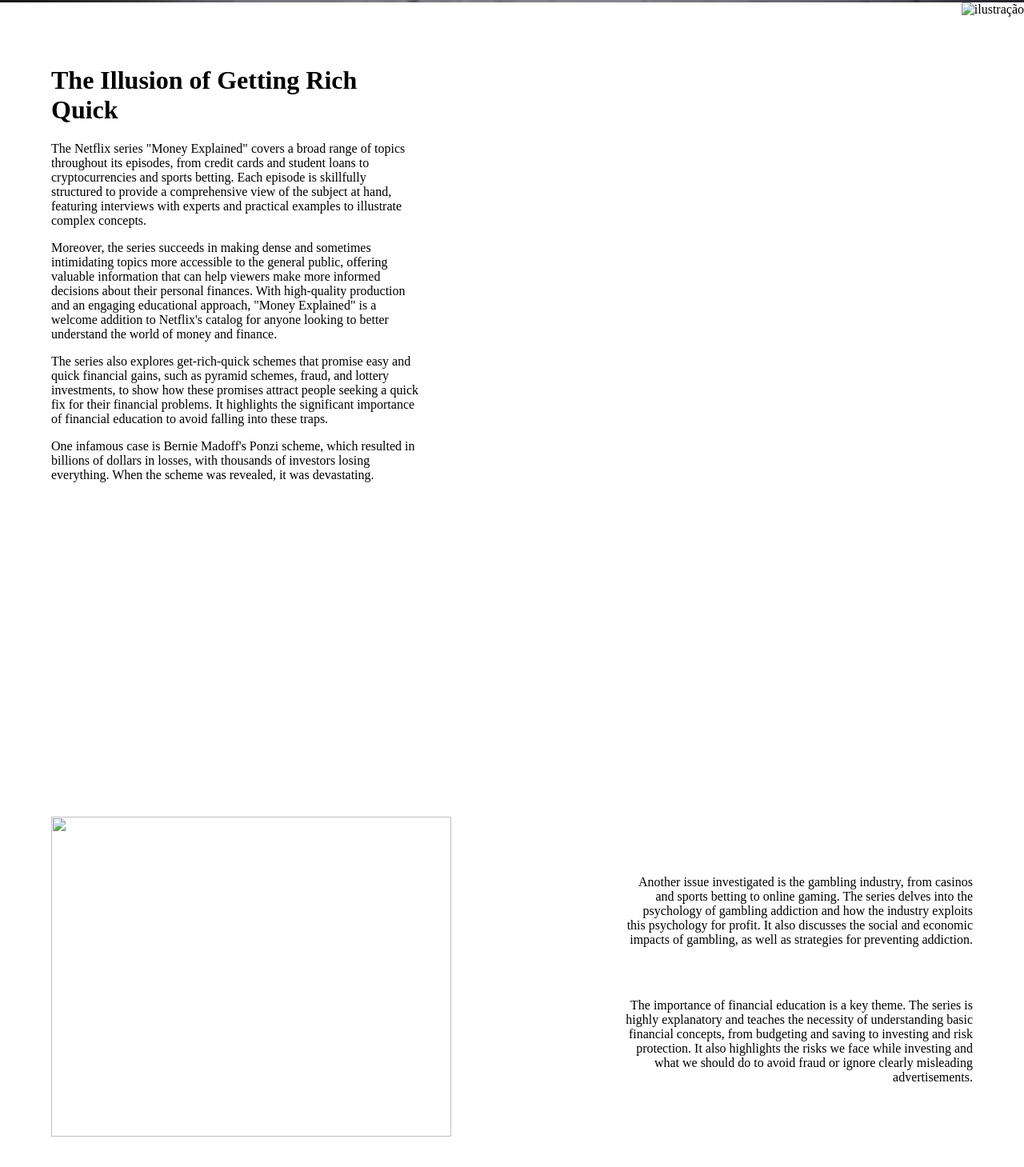
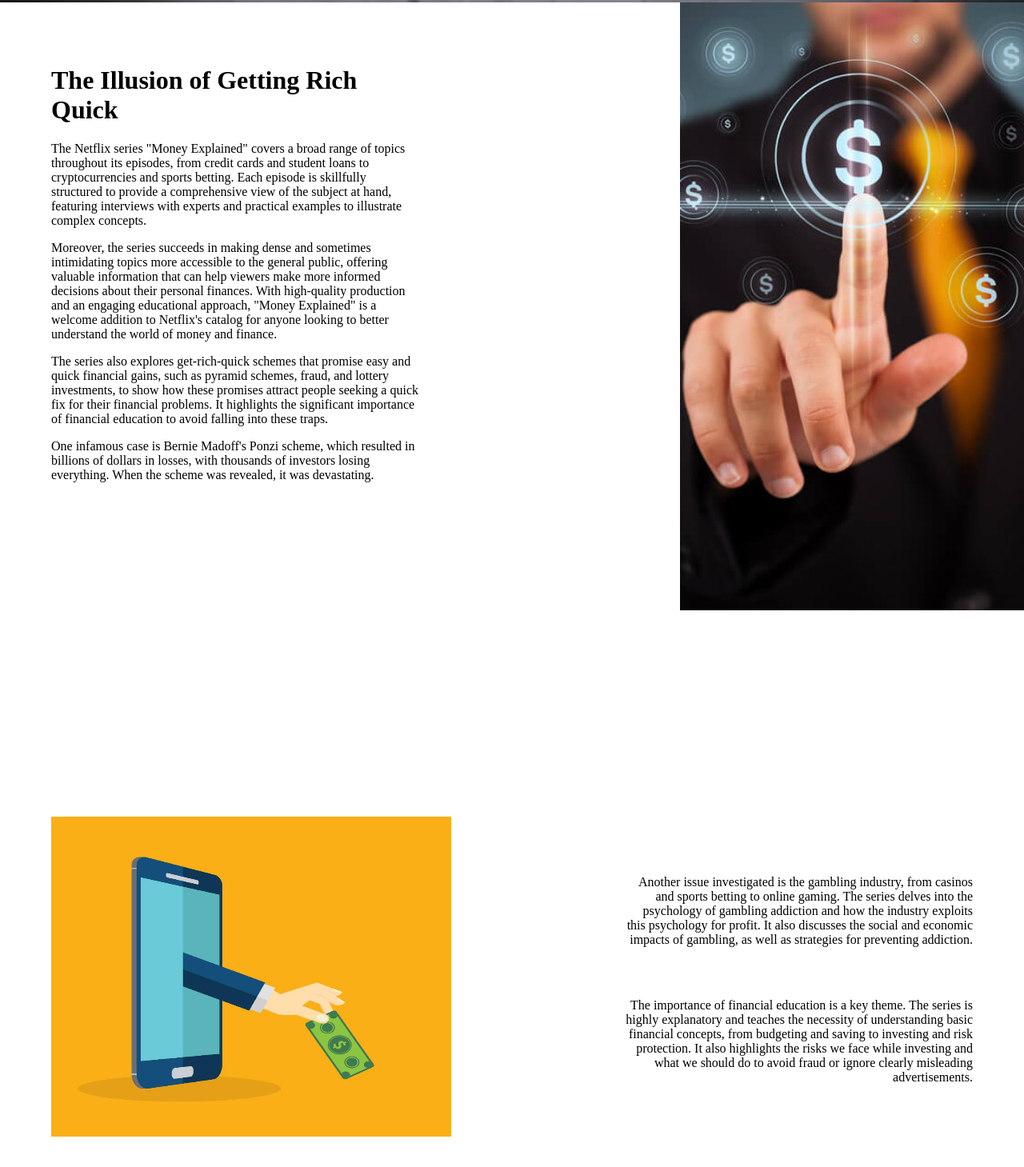
Before and after one commit to akajuh/money-explained, a plain HTML site: page index.html in a window 1280 px wide. Shown: the part 797-2256 px from the top of the page at 80% size. Drawn offline with Linux system fonts and the light colour scheme; files whose address does not match are found by name.

Commit message:
Update index.html

```diff
--- a/index.html
+++ b/index.html
@@ -47,13 +47,13 @@
 
             </div>
             <div class="dois">
-                <img id="img" src="img/qual-investimento-em-renda-fixa-se-adequara-melho.jpeg" alt="ilustração">
+                <img id="img" src="qual-investimento-em-renda-fixa-se-adequara-melho.jpeg" alt="ilustração">
             </div>
 
         </div>
         <div id="div2">
             <div class="dois">
-                <img id="img2" src="img/golpe-rouba-dinheiro-de-usuarios-de-celulares-1562968711080_v2_1920x1920.jpg" alt="">
+                <img id="img2" src="golpe-rouba-dinheiro-de-usuarios-de-celulares-1562968711080_v2_1920x1920.jpg" alt="">
             </div>
             <div class="dois s">
                 <p class="p">Another issue investigated is the gambling industry, from casinos and sports betting to online gaming. The series delves into the psychology of gambling addiction and how the industry exploits this psychology for profit. It also discusses the social and economic impacts of gambling, as well as strategies for preventing addiction.</p>
```
